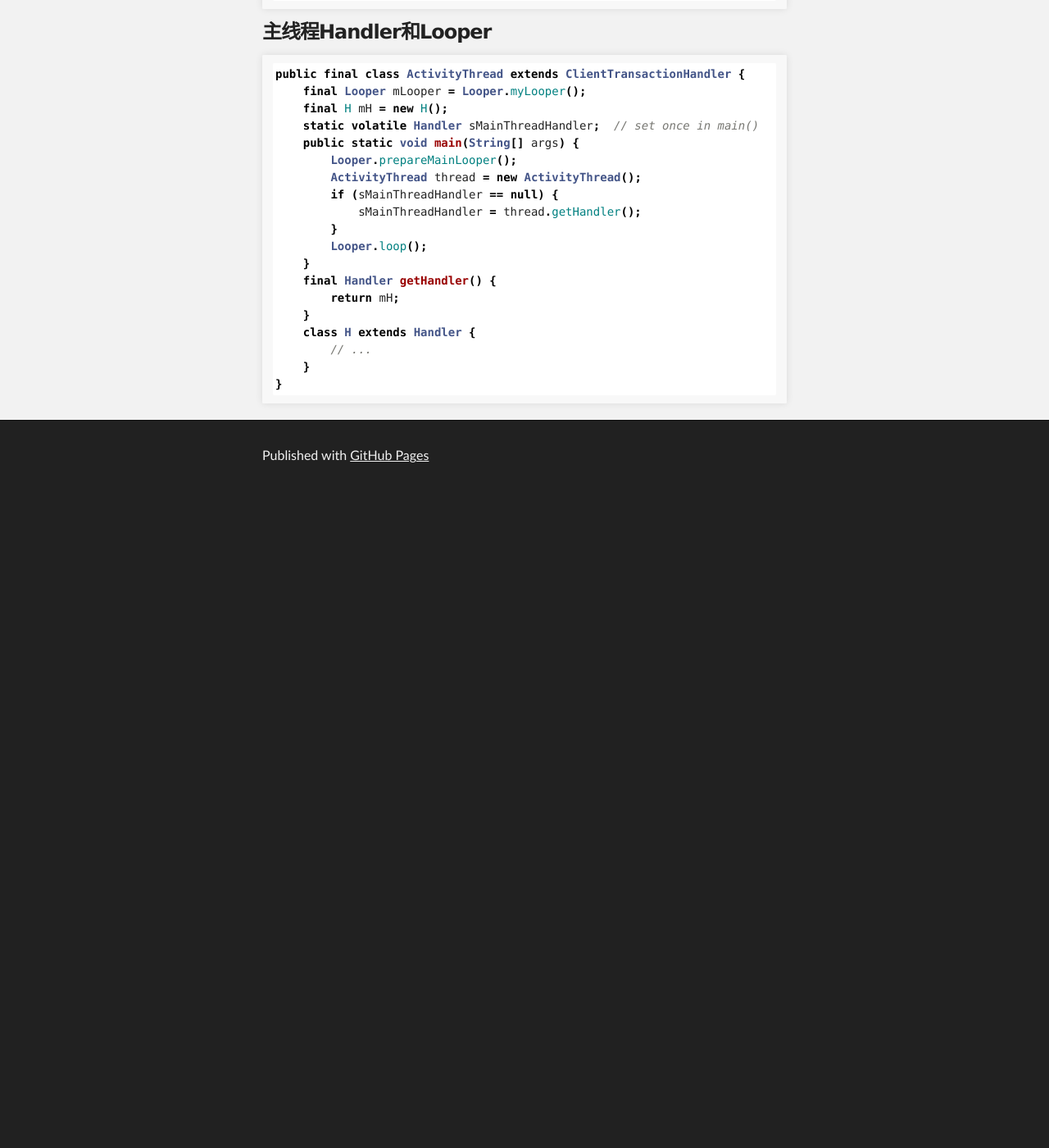
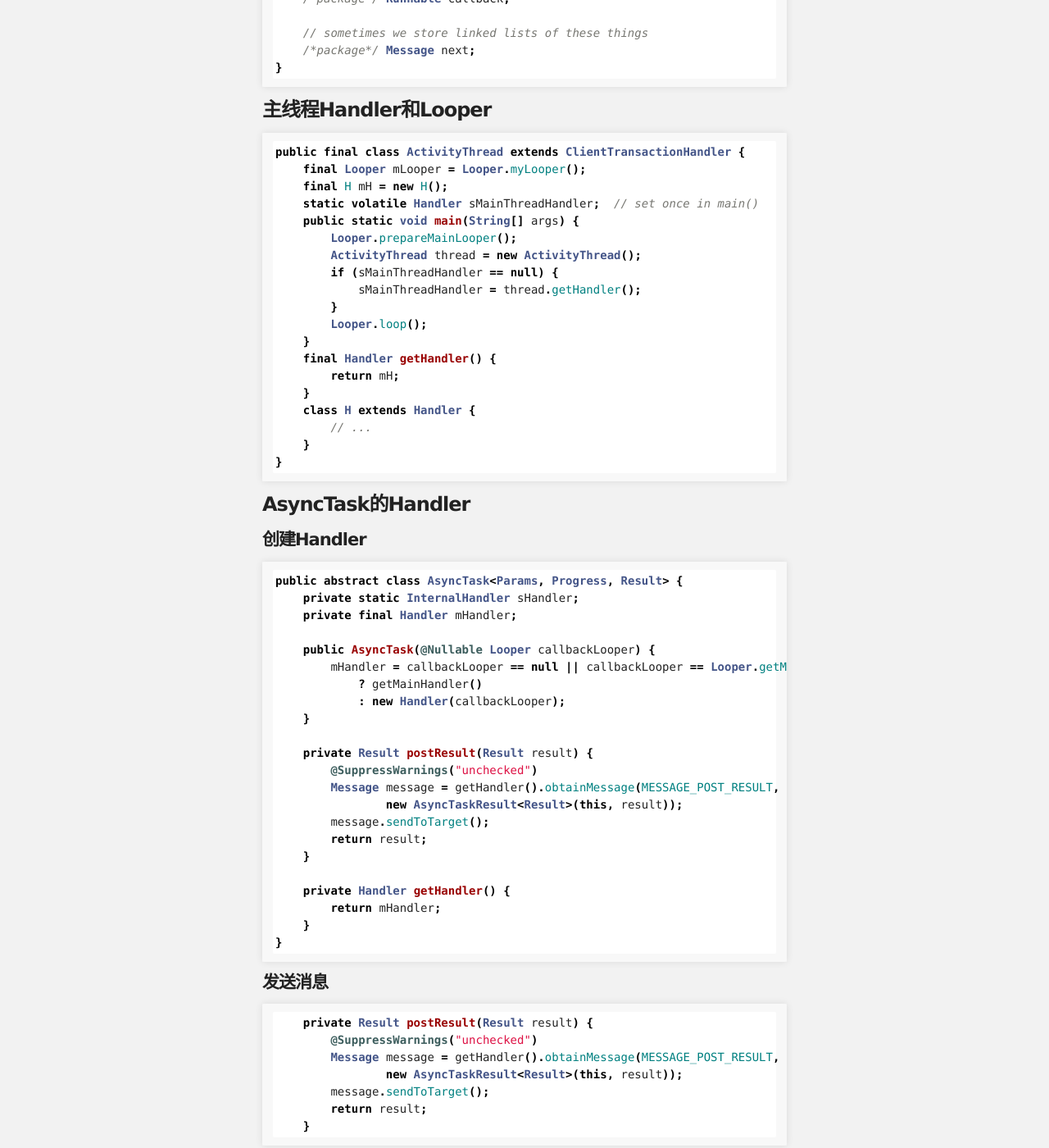
Before and after one commit to mwping/mwping.github.io, a Jekyll site: the page built from android/handler.md, in a window 1280 px wide and 1400 px high, scrolled down 1279 px. Shown: the whole window at 82% size. Built offline with Jekyll 4.4.1, drawn with Linux system fonts in a browser that asks for light colours; our own code applies the rules of GitHub Pages for plain Markdown files; before the commit the page ends 1881 px from its top, so only the background shows below that; some of the changed text lies outside the part shown.

Commit message:
add Handler

````diff
--- a/android/handler.md
+++ b/android/handler.md
@@ -5,6 +5,10 @@
 * ##### [框架图](#1)
 
 * ##### [主线程Handler和Looper](#2)
+
+* ##### [AsyncTask的Handler](#3)
+  1. [创建Handler](#3.1)
+  2. [发送消息](#3.2)
 
 <h3 id="1">框架图</h3>
 
@@ -46,3 +50,44 @@ public final class ActivityThread extends ClientTransactionHandler {
     }
 }
 ```
+
+<h3 id="3">AsyncTask的Handler</h3>
+
+<h4 id="3.1">创建Handler</h4>
+
+```java
+public abstract class AsyncTask<Params, Progress, Result> {
+    private static InternalHandler sHandler;
+    private final Handler mHandler;
+
+    public AsyncTask(@Nullable Looper callbackLooper) {
+        mHandler = callbackLooper == null || callbackLooper == Looper.getMainLooper()
+            ? getMainHandler()
+            : new Handler(callbackLooper);
+    }
+
+    private Result postResult(Result result) {
+        @SuppressWarnings("unchecked")
+        Message message = getHandler().obtainMessage(MESSAGE_POST_RESULT,
+                new AsyncTaskResult<Result>(this, result));
+        message.sendToTarget();
+        return result;
+    }
+
+    private Handler getHandler() {
+        return mHandler;
+    }
+}
+```
+
+<h4 id="3.2">发送消息</h4>
+
+```java
+    private Result postResult(Result result) {
+        @SuppressWarnings("unchecked")
+        Message message = getHandler().obtainMessage(MESSAGE_POST_RESULT,
+                new AsyncTaskResult<Result>(this, result));
+        message.sendToTarget();
+        return result;
+    }
+```
````
